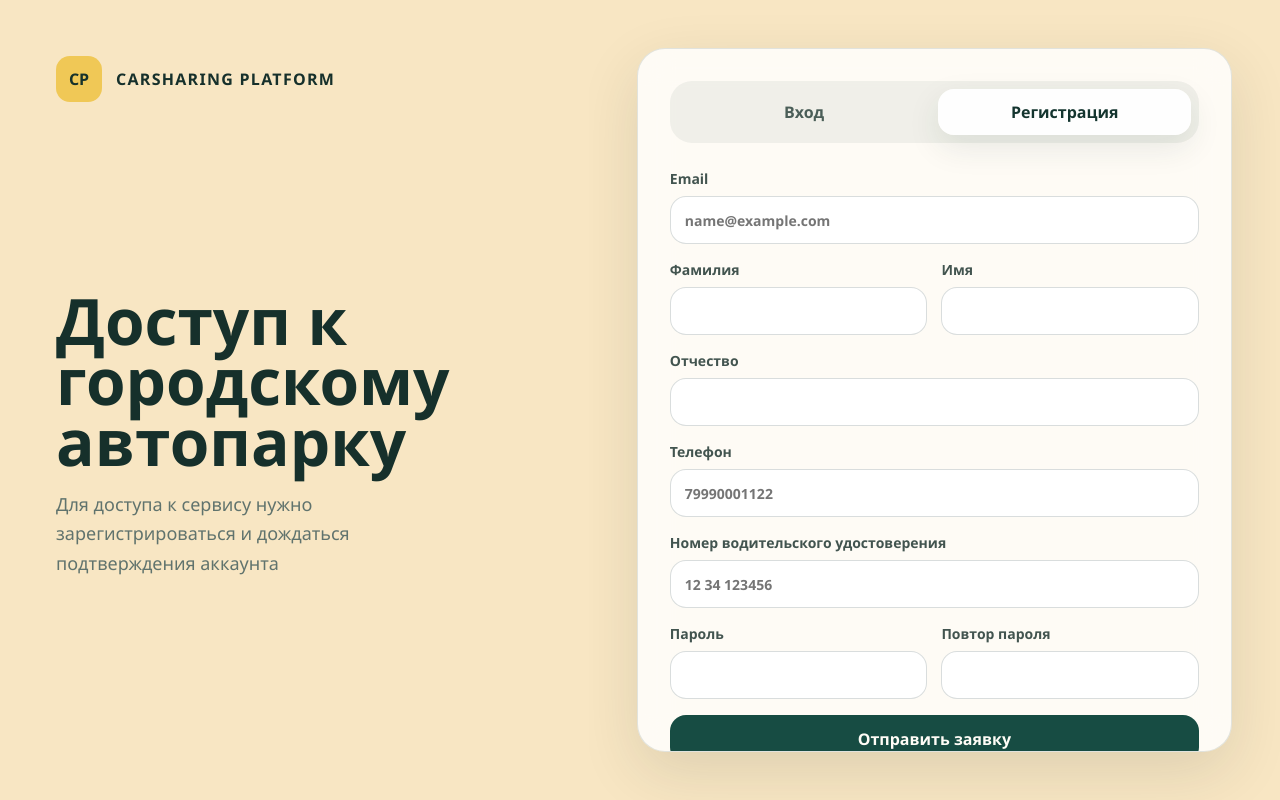
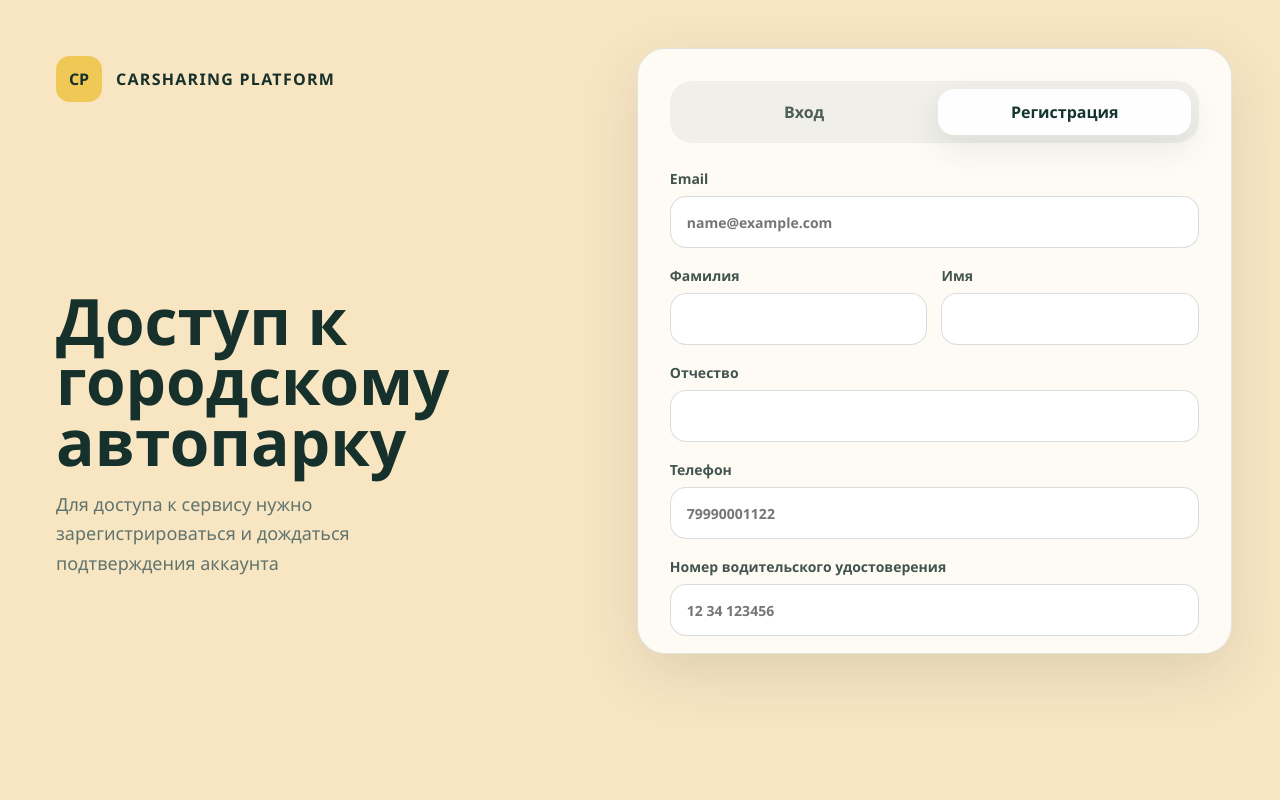
Before and after one commit to elinaleonovva/carsharing_app, a React app in the folder frontend/: page / in a window 1280 px wide. Both pictures are taken after a click on the button "Регистрация". Built offline with nearby package versions, Linux system fonts and the light colour scheme.

Commit message:
add checks for register

```diff
--- a/frontend/src/App.tsx
+++ b/frontend/src/App.tsx
@@ -99,6 +99,7 @@ const moneyFormatter = new Intl.NumberFormat("ru-RU", {
 });
 
 const emailPattern = /^[^\s@]+@[^\s@]+\.[^\s@]+$/;
+const personNamePattern = /^[A-Za-zА-Яа-яЁё]+(?:[ -][A-Za-zА-Яа-яЁё]+)*$/;
 const phonePattern = /^\d+$/;
 const driverLicenseSeriesPattern = /^[0-9A-Za-zА-Яа-яЁё]{4}$/;
 const licensePlatePattern = "^[АВЕКМНОРСТУХABEKMHOPCTYX][0-9]{3}[АВЕКМНОРСТУХABEKMHOPCTYX]{2}[0-9]{2,3}$";
@@ -169,8 +170,35 @@ function getErrorMessage(error: unknown): string {
   return "Не удалось выполнить запрос. Проверьте, что backend запущен и доступен.";
 }
 
+function normalizePersonNameInput(value: string): string {
+  return value.replace(/[^A-Za-zА-Яа-яЁё -]+/g, "").replace(/\s{2,}/g, " ");
+}
+
+function normalizePhoneInput(value: string): string {
+  return value.replace(/\D+/g, "").slice(0, 11);
+}
+
+function normalizeDriverLicenseInput(value: string): string {
+  const compact = value.replace(/[^0-9A-Za-zА-Яа-яЁё]+/g, "").toUpperCase().slice(0, 10);
+  const series = compact.slice(0, 4);
+  const number = compact.slice(4);
+
+  if (compact.length <= 2) {
+    return compact;
+  }
+
+  if (compact.length <= 4) {
+    return `${series.slice(0, 2)} ${series.slice(2)}`;
+  }
+
+  return `${series.slice(0, 2)} ${series.slice(2)} ${number}`.trim();
+}
+
 function validateAuthForm(mode: AuthMode, form: AuthForm): string | null {
   const email = form.email.trim().toLowerCase();
+  const firstName = form.first_name.trim();
+  const lastName = form.last_name.trim();
+  const patronymic = form.patronymic.trim();
   const license = form.driver_license_number.replace(/\s+/g, "").toUpperCase();
 
   if (!email) return "Введите email";
@@ -180,9 +208,12 @@ function validateAuthForm(mode: AuthMode, form: AuthForm): string | null {
     return form.password.trim() ? null : "Введите пароль";
   }
 
-  if (!form.last_name.trim()) return "Введите фамилию";
-  if (!form.first_name.trim()) return "Введите имя";
-  if (!form.patronymic.trim()) return "Введите отчество";
+  if (!lastName) return "Введите фамилию";
+  if (!personNamePattern.test(lastName)) return "Фамилия может содержать только буквы, пробел и дефис";
+  if (!firstName) return "Введите имя";
+  if (!personNamePattern.test(firstName)) return "Имя может содержать только буквы, пробел и дефис";
+  if (!patronymic) return "Введите отчество";
+  if (!personNamePattern.test(patronymic)) return "Отчество может содержать только буквы, пробел и дефис";
   if (!form.phone.trim()) return "Введите номер телефона";
   if (!phonePattern.test(form.phone.trim())) return "Телефон должен содержать только цифры";
   if (form.phone.trim().length !== 11) return "Телефон должен содержать 11 цифр";
@@ -191,13 +222,13 @@ function validateAuthForm(mode: AuthMode, form: AuthForm): string | null {
 
   const series = license.slice(0, 4);
   const number = license.slice(4);
-  const digits = [...series].filter((char) => /\d/.test(char)).length;
-  const letters = [...series].filter((char) => /[A-Za-zА-Яа-яЁё]/.test(char)).length;
+  const isDigitSeries = /^\d{4}$/.test(series);
+  const isMixedSeries = /^\d{2}[A-Za-zА-Яа-яЁё]{2}$/.test(series);
 
   if (!driverLicenseSeriesPattern.test(series) || !/^\d{6}$/.test(number)) {
     return "Введите номер ВУ в формате XX XX YYYYYY";
   }
-  if (!((digits === 4 && letters === 0) || (digits === 2 && letters === 2))) {
+  if (!(isDigitSeries || isMixedSeries)) {
     return "Серия ВУ должна содержать 4 цифры или 2 цифры и 2 буквы";
   }
   if (!form.password.trim()) return "Введите пароль";
@@ -383,6 +414,10 @@ function App() {
       .finally(() => setIsLoading(false));
   }, [token]);
 
+  const updateAuthForm = (field: keyof AuthForm, value: string) => {
+    setAuthForm((form) => ({ ...form, [field]: value }));
+  };
+
   const handleAuthSubmit = async (event: FormEvent<HTMLFormElement>) => {
     event.preventDefault();
     setMessage("");
@@ -406,11 +441,11 @@ function App() {
               email: authForm.email.trim().toLowerCase(),
               password: authForm.password,
               password_confirm: authForm.password_confirm,
-              first_name: authForm.first_name.trim(),
-              last_name: authForm.last_name.trim(),
-              patronymic: authForm.patronymic.trim(),
-              phone: authForm.phone.trim(),
-              driver_license_number: authForm.driver_license_number.trim(),
+              first_name: authForm.first_name.trim().replace(/\s+/g, " "),
+              last_name: authForm.last_name.trim().replace(/\s+/g, " "),
+              patronymic: authForm.patronymic.trim().replace(/\s+/g, " "),
+              phone: normalizePhoneInput(authForm.phone),
+              driver_license_number: normalizeDriverLicenseInput(authForm.driver_license_number),
             });
 
       localStorage.setItem(TOKEN_KEY, response.token);
@@ -489,104 +524,109 @@ function App() {
             </button>
           </div>
 
-          <form className="form-stack" onSubmit={handleAuthSubmit}>
-            <label>
+          <form className="form-stack auth-form" onSubmit={handleAuthSubmit} noValidate>
+            <label className="auth-field">
               Email
               <input
+                className="auth-input"
                 value={authForm.email}
-                onChange={(event) => setAuthForm((form) => ({ ...form, email: event.target.value }))}
+                onChange={(event) => updateAuthForm("email", event.target.value.trimStart())}
                 type="email"
                 placeholder="name@example.com"
+                autoCapitalize="off"
+                autoCorrect="off"
+                spellCheck={false}
                 required
               />
             </label>
 
             {mode === "register" && (
               <>
-                <div className="two-columns">
-                  <label>
+                <div className="two-columns auth-two-columns">
+                  <label className="auth-field">
                     Фамилия
                     <input
+                      className="auth-input"
                       value={authForm.last_name}
-                      onChange={(event) =>
-                        setAuthForm((form) => ({ ...form, last_name: event.target.value }))
-                      }
+                      onChange={(event) => updateAuthForm("last_name", normalizePersonNameInput(event.target.value))}
+                      maxLength={150}
                       required
                     />
                   </label>
-                  <label>
+                  <label className="auth-field">
                     Имя
                     <input
+                      className="auth-input"
                       value={authForm.first_name}
-                      onChange={(event) =>
-                        setAuthForm((form) => ({ ...form, first_name: event.target.value }))
-                      }
+                      onChange={(event) => updateAuthForm("first_name", normalizePersonNameInput(event.target.value))}
+                      maxLength={150}
                       required
                     />
                   </label>
                 </div>
-                <label>
+                <label className="auth-field">
                   Отчество
                   <input
+                    className="auth-input"
                     value={authForm.patronymic}
-                    onChange={(event) =>
-                      setAuthForm((form) => ({ ...form, patronymic: event.target.value }))
-                    }
+                    onChange={(event) => updateAuthForm("patronymic", normalizePersonNameInput(event.target.value))}
+                    maxLength={150}
                     required
                   />
                 </label>
-                <label>
+                <label className="auth-field">
                   Телефон
                   <input
+                    className="auth-input"
                     value={authForm.phone}
-                    onChange={(event) =>
-                      setAuthForm((form) => ({ ...form, phone: event.target.value }))
-                    }
+                    onChange={(event) => updateAuthForm("phone", normalizePhoneInput(event.target.value))}
                     placeholder="79990001122"
+                    inputMode="numeric"
+                    autoComplete="tel"
+                    maxLength={11}
                     required
                   />
                 </label>
-                <label>
+                <label className="auth-field">
                   Номер водительского удостоверения
                   <input
+                    className="auth-input"
                     value={authForm.driver_license_number}
                     onChange={(event) =>
-                      setAuthForm((form) => ({
-                        ...form,
-                        driver_license_number: event.target.value,
-                      }))
+                      updateAuthForm("driver_license_number", normalizeDriverLicenseInput(event.target.value))
                     }
                     placeholder="12 34 123456"
+                    autoCapitalize="characters"
+                    autoCorrect="off"
+                    spellCheck={false}
+                    maxLength={13}
                     required
                   />
                 </label>
               </>
             )}
 
-            <div className="two-columns">
-              <label>
+            <div className={mode === "register" ? "two-columns auth-two-columns" : "auth-password-row"}>
+              <label className="auth-field">
                 Пароль
                 <input
+                  className="auth-input"
                   value={authForm.password}
-                  onChange={(event) =>
-                    setAuthForm((form) => ({ ...form, password: event.target.value }))
-                  }
+                  onChange={(event) => updateAuthForm("password", event.target.value)}
                   type="password"
+                  autoComplete={mode === "login" ? "current-password" : "new-password"}
                   required
                 />
               </label>
               {mode === "register" && (
-                <label>
+                <label className="auth-field">
                   Повтор пароля
                   <input
+                    className="auth-input"
                     value={authForm.password_confirm}
-                    onChange={(event) =>
-                      setAuthForm((form) => ({
-                        ...form,
-                        password_confirm: event.target.value,
-                      }))
-                    }
+                    onChange={(event) => updateAuthForm("password_confirm", event.target.value)}
                     type="password"
+                    autoComplete="new-password"
                     required
                   />
                 </label>
@@ -599,7 +639,9 @@ function App() {
           </form>
         </div>
 
-        {message && <p className="message">{message}</p>}
+        <div className="auth-feedback-shell">
+          {message && <p className="message auth-message">{message}</p>}
+        </div>
       </section>
     </main>
   );
--- a/frontend/src/styles.css
+++ b/frontend/src/styles.css
@@ -248,6 +248,41 @@ button:disabled {
 .message {
   width: min(100%, 960px);
   margin: 0 auto;
+}
+
+.auth-form {
+  gap: 18px;
+}
+
+.auth-field {
+  align-content: start;
+  min-width: 0;
+}
+
+.auth-two-columns {
+  align-items: start;
+}
+
+.auth-password-row {
+  display: grid;
+  gap: 18px;
+}
+
+.auth-input {
+  min-height: 52px;
+  padding: 0 16px;
+}
+
+.auth-feedback-shell {
+  min-height: 78px;
+}
+
+.auth-message {
+  width: min(100%, 720px);
+  margin-top: 0;
+  border-color: rgba(175, 90, 69, 0.18);
+  background: rgba(255, 248, 244, 0.95);
+  color: #7b3a2d;
 }
 
 .map-message {
```
Also changed, not shown: 1 other file (tests, documents, lock files or other folders).
